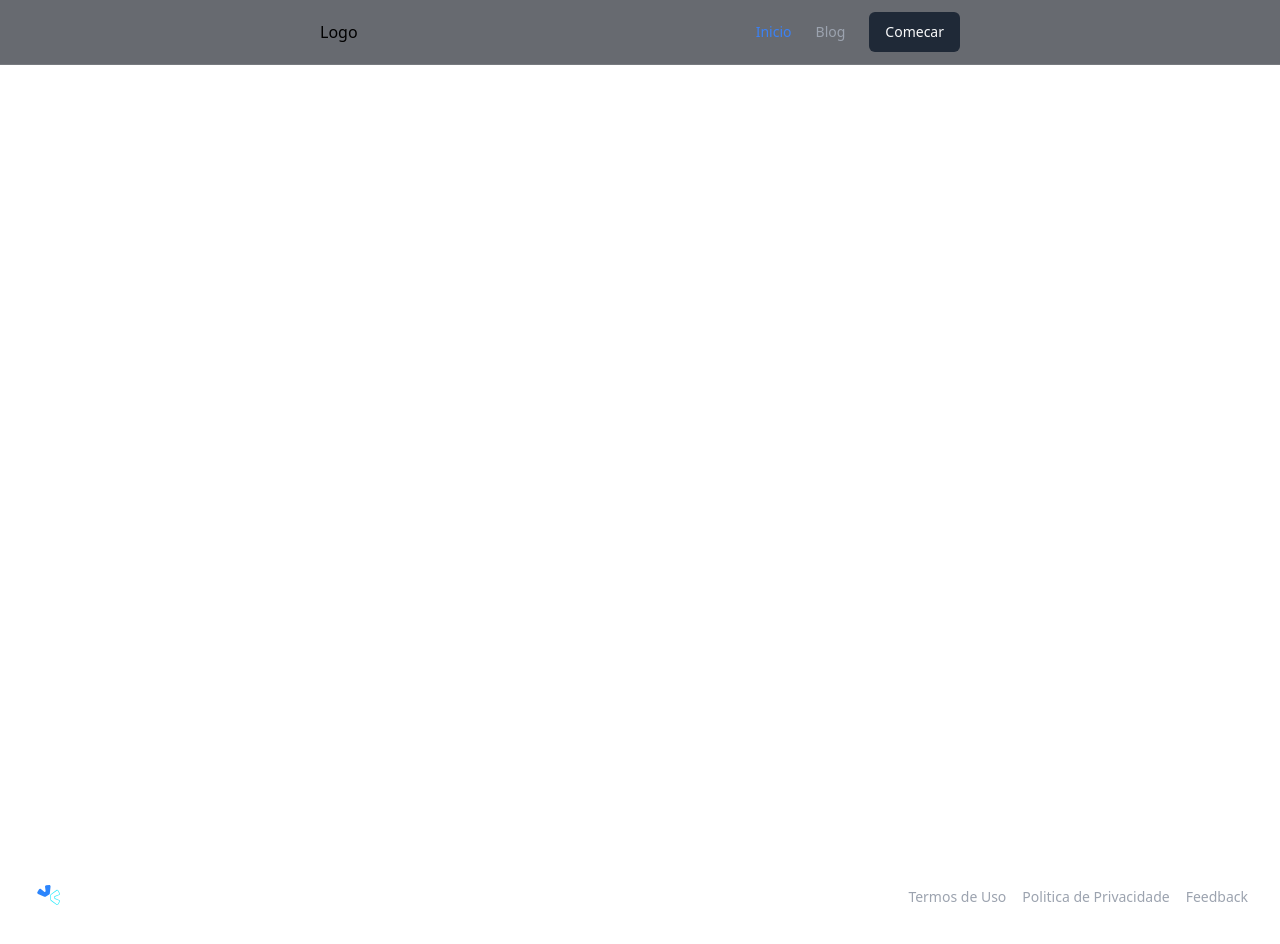
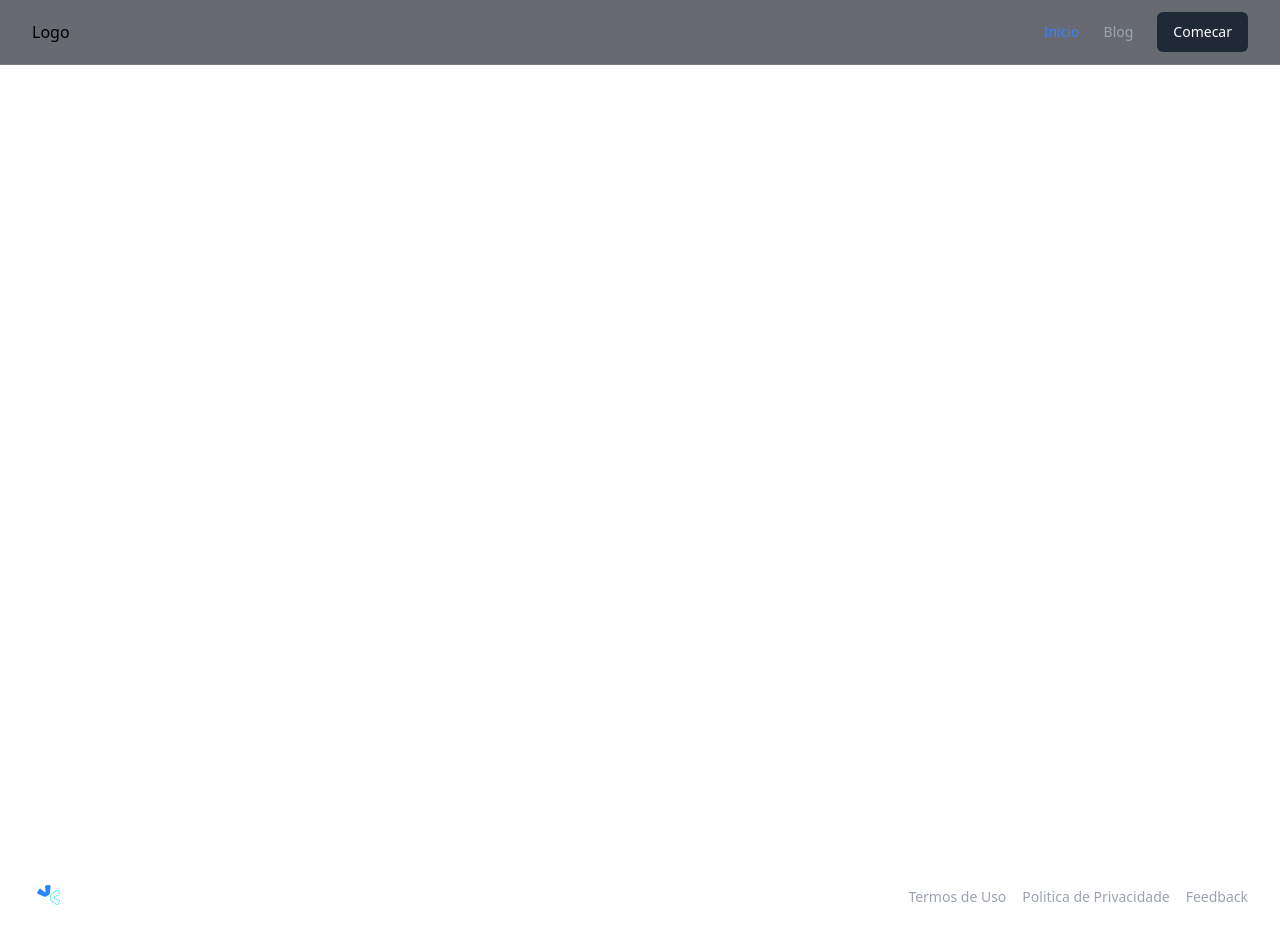
Before and after one commit to raphaelitos/NextSeat, a Next.js app: page / in a window 1280 px wide. Built offline with nearby package versions, Linux system fonts and the light colour scheme.

Commit message:
reduzindo drasticamente padding do header

```diff
--- a/src/components/header/header.tsx
+++ b/src/components/header/header.tsx
@@ -8,7 +8,7 @@
         <header className="fixed top-0 z-50 w-full border-b
         border-white/10 bg-background/95 backdrop-blur
         supports-[backdrop-filter]:bg-background/60">
-            <div className="mx-auto max-w-7xl px-4 sm:px-6 lg:px-80">
+            <div className="mx-auto max-w-7xl px-4 sm:px-6 lg:px-8">
                 <div className="flex h-16 items-center justify-between">
                     <Link href="/">Logo</Link>
 
```
